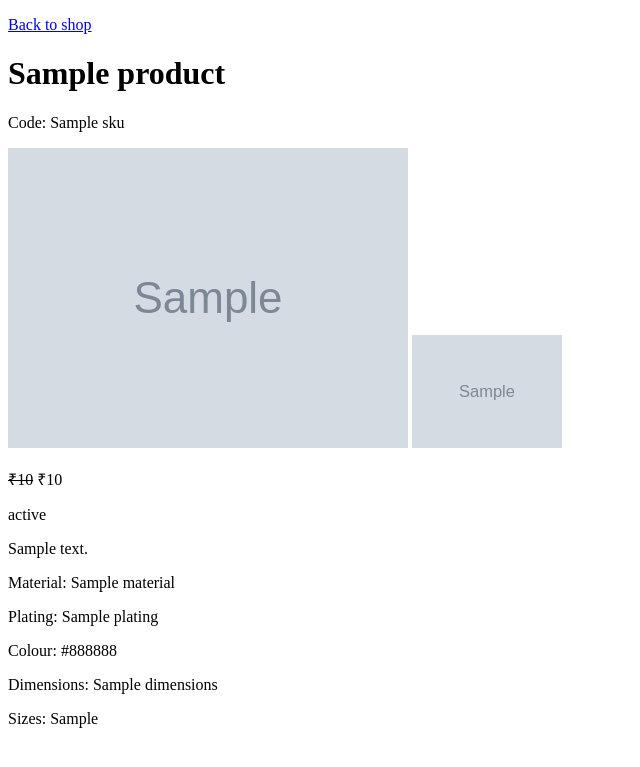
After one commit to Amalsreekumar1/solvaara, a Django app: template catalogue/templates/catalogue/product_detail.html in a window 1280 px wide. The commit adds this page. Shown: the top 767 px of the page, without its empty margins (0-640 px from the left). Run offline with Django 5.2, Linux system fonts and the light colour scheme; the template is opened without the code that fills it: most values are stand-ins (such as "Sample title", 1, 10 or a date in 2020); grey boxes marked "Sample" are stand-in pictures; data that the repository does not hold is empty.

Commit message:
Add product details page

```diff
--- a/catalogue/models.py
+++ b/catalogue/models.py
@@ -4,6 +4,7 @@ from django.core.exceptions import ValidationError
 from django.core.validators import FileExtensionValidator, MinValueValidator
 from django.db import models
 from django.utils import timezone
+from django.urls import reverse
 
 from .validators import validate_image_size
 
@@ -128,6 +129,9 @@ class Product(models.Model):
     def __str__(self):
         return self.name
 
+    def get_absolute_url(self):
+        return reverse("product_detail", kwargs={"slug": self.slug})
+
     def _normalise_sku(self):
         # Store codes as UPPERCASE, and store "no code" as NULL, not "".
         self.sku = self.sku.strip().upper() if self.sku and self.sku.strip() else None
--- /dev/null
+++ b/catalogue/templates/catalogue/product_detail.html
@@ -0,0 +1,34 @@
+{% extends "base.html" %}
+
+{% block title %}{{ product.name }} | Solvaara{% endblock %}
+
+{% block content %}
+<p><a href="{% url 'product_list' %}">Back to shop</a></p>
+
+<h1>{{ product.name }}</h1>
+{% if product.sku %}<p>Code: {{ product.sku }}</p>{% endif %}
+
+{% if product.main_image %}
+<img src="{{ product.main_image.url }}" alt="{{ product.main_image_alt }}" width="400">
+{% endif %}
+
+{% for image in product.images.all %}
+<img src="{{ image.image.url }}" alt="{{ image.alt_text }}" width="150">
+{% endfor %}
+
+{% if product.sale_price %}
+<p><s>₹{{ product.price }}</s> ₹{{ product.sale_price }}</p>
+{% elif product.price %}
+<p>₹{{ product.price }}</p>
+{% endif %}
+
+<p>{{ product.get_availability_status_display }}</p>
+
+<p>{{ product.description }}</p>
+
+{% if product.material %}<p>Material: {{ product.material }}</p>{% endif %}
+{% if product.plating %}<p>Plating: {{ product.plating }}</p>{% endif %}
+{% if product.colour %}<p>Colour: {{ product.colour }}</p>{% endif %}
+{% if product.dimensions %}<p>Dimensions: {{ product.dimensions }}</p>{% endif %}
+{% if product.available_sizes %}<p>Sizes: {{ product.available_sizes }}</p>{% endif %}
+{% endblock %}
--- a/catalogue/templates/catalogue/product_list.html
+++ b/catalogue/templates/catalogue/product_list.html
@@ -10,7 +10,7 @@
     {% if product.main_image %}
     <img src="{{ product.main_image.url }}" alt="{{ product.main_image_alt }}" width="300">
     {% endif %}
-    <h2>{{ product.name }}</h2>
+    <h2><a href="{{ product.get_absolute_url }}">{{ product.name }}</a></h2>
     <p>{{ product.category.name }}</p>
 </article>
 {% empty %}
--- a/catalogue/urls.py
+++ b/catalogue/urls.py
@@ -4,4 +4,5 @@ from . import views
 
 urlpatterns = [
     path("shop/",views.product_list, name="product_list"),
+    path("products/<slug:slug>/", views.product_detail, name="product_detail"),
 ]
```
Also changed, not shown: catalogue/views.py (+8 -1 lines).
